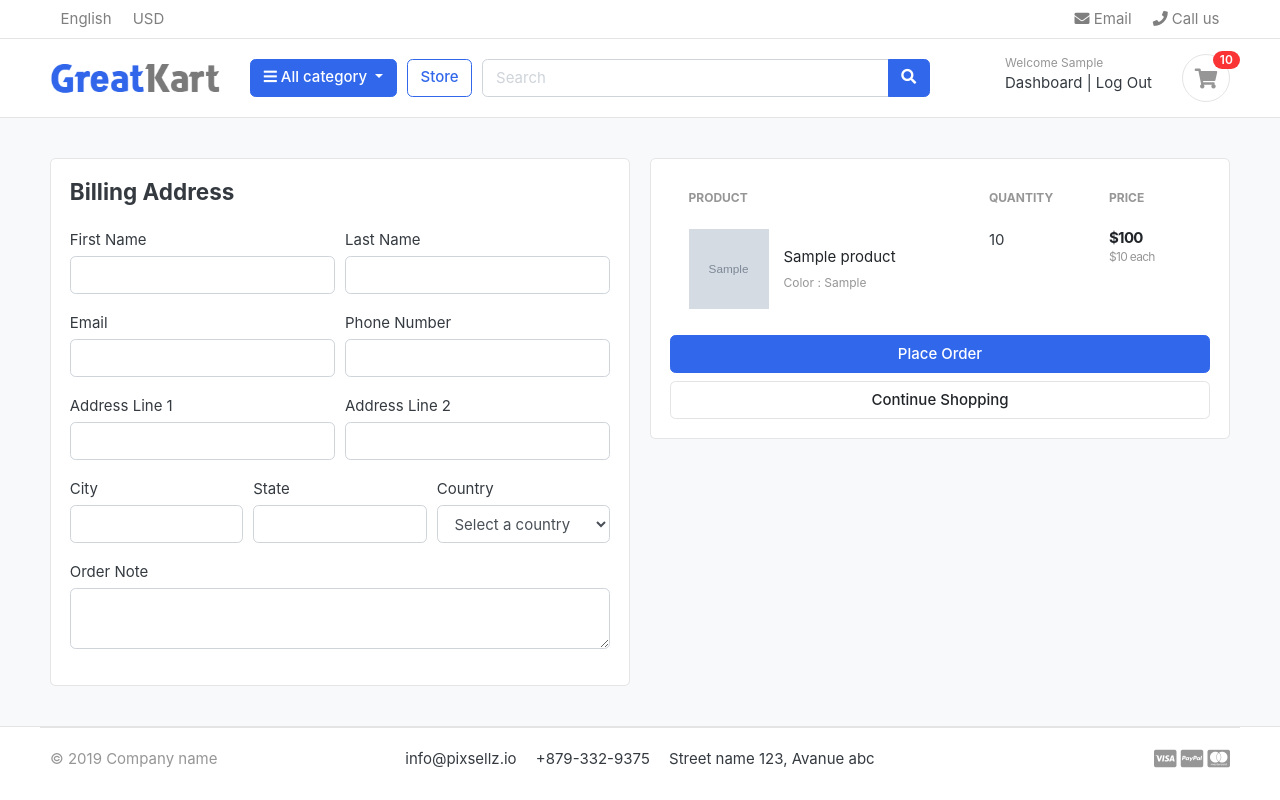
After one commit to umair477/django_e-commerce_website, a Django app: page /cart/checkout/ in a window 1280 px wide. The commit adds this page. Run offline with Django 3.2, Linux system fonts and the light colour scheme; a user stored in the database is signed in; tables that the repository leaves empty hold one stand-in row (values such as "Sample post"); grey boxes marked "Sample" are stand-in pictures; some libraries are stand-ins or nearby versions; some web fonts are replaced.

Commit message:
cart and checkout for logged in users

```diff
--- a/carts/context_processors.py
+++ b/carts/context_processors.py
@@ -8,7 +8,10 @@ def counter(request):
     else:
         try:
             cart = Cart.objects.filter(cart_id=_cart_id(request))
-            cart_items = CartItem.objects.all().filter(cart=cart[:1])
+            if request.user.is_authenticated:
+                cart_items = CartItem.objects.all().filter(user=request.user)
+            else:
+                cart_items = CartItem.objects.all().filter(cart=cart[:1])
             for cart_item in cart_items:
                 cart_count += cart_item.quantity
         except Cart.DoesNotExist:
--- a/carts/models.py
+++ b/carts/models.py
@@ -1,5 +1,6 @@
 from django.db import models
 from store.models import Product, Variation
+from accounts.models import Account
 
 # Create your models here.
 class Cart(models.Model):
@@ -10,9 +11,10 @@ class Cart(models.Model):
         return self.cart_id
 
 class CartItem(models.Model):
+    user = models.ForeignKey(Account, on_delete=models.CASCADE, null=True)
     product = models.ForeignKey(Product, on_delete=models.CASCADE)
     variations = models.ManyToManyField(Variation, blank=True)
-    cart = models.ForeignKey(Cart, on_delete=models.CASCADE)
+    cart = models.ForeignKey(Cart, on_delete=models.CASCADE, null=True)
     quantity = models.IntegerField()
     is_active = models.BooleanField(default=True)
 
--- a/carts/urls.py
+++ b/carts/urls.py
@@ -6,4 +6,5 @@ urlpatterns = [
     path('add_cart/<int:product_id>/', views.add_cart, name='add_cart'),
     path('remove_cart/<int:product_id>/<int:cart_item_id>/', views.remove_cart, name='remove_cart'),
     path('remove_cart_item/<int:product_id>/<int:cart_item_id>/', views.remove_cart_item, name='remove_cart_item'),
+    path('checkout/', views.checkout, name='checkout'),
 ]
--- a/carts/views.py
+++ b/carts/views.py
@@ -2,6 +2,7 @@ from django.shortcuts import render, redirect, get_object_or_404
 from store.models import Product, Variation
 from .models import Cart, CartItem
 from django.core.exceptions import ObjectDoesNotExist
+from django.contrib.auth.decorators import login_required
 from django.http import HttpResponse
 
 # Create your views here.
@@ -12,66 +13,114 @@ def _cart_id(request):
     return cart
 
 def add_cart(request, product_id):
+    current_user = request.user
     product = Product.objects.get(id=product_id)
-    product_variation = []
-    if request.method == 'POST':
-        for item in request.POST:
-            key = item
-            value = request.POST[key]
-            try:
-                variation = Variation.objects.get(product=product, variation_category__iexact=key, variation_value__iexact=value)
-                product_variation.append(variation)
-            except:
-                pass
-    try:
-        cart = Cart.objects.get(cart_id=_cart_id(request))
-    except Cart.DoesNotExist:
-        cart =Cart.objects.create(
-            cart_id = _cart_id(request)
-        )
-    cart.save()
-    is_cart_item_exists = CartItem.objects.filter(product=product, cart=cart).exists()
-    if is_cart_item_exists:
-        cart_item = CartItem.objects.filter(product=product, cart=cart)
-        ex_var_list = []
-        id =[]
-        for item in cart_item:
-            existing_variatons = item.variations.all()
-            ex_var_list.append(list(existing_variatons))
-            id.append(item.id)
+    if current_user.is_authenticated:
+        product_variation = []
+        if request.method == 'POST':
+            for item in request.POST:
+                key = item
+                value = request.POST[key]
+                try:
+                    variation = Variation.objects.get(product=product, variation_category__iexact=key, variation_value__iexact=value)
+                    product_variation.append(variation)
+                except:
+                    pass
+        is_cart_item_exists = CartItem.objects.filter(product=product, user=current_user).exists()
+        if is_cart_item_exists:
+            cart_item = CartItem.objects.filter(product=product, user=current_user)
+            ex_var_list = []
+            id =[]
+            for item in cart_item:
+                existing_variatons = item.variations.all()
+                ex_var_list.append(list(existing_variatons))
+                id.append(item.id)
 
-        print(ex_var_list)
-
-        if product_variation in ex_var_list:
-                #increase the qunatity of the cart item
-                index = ex_var_list.index(product_variation)
-                item_id = id[index]
-                item = CartItem.objects.get(product=product, id=item_id)
-                item.quantity += 1
+            if product_variation in ex_var_list:
+                    #increase the qunatity of the cart item
+                    index = ex_var_list.index(product_variation)
+                    item_id = id[index]
+                    item = CartItem.objects.get(product=product, id=item_id)
+                    item.quantity += 1
+                    item.save()
+            else:
+                item = CartItem.objects.create(product=product, quantity=1, user=current_user)
+                if len(product_variation)>0:
+                    item.variations.clear()
+                    item.variations.add(*product_variation)
                 item.save()
         else:
-            item = CartItem.objects.create(product=product, quantity=1, cart=cart)
+            cart_item = CartItem.objects.create(
+                product = product,
+                quantity = 1,
+                user=current_user,
+            )
             if len(product_variation)>0:
-                item.variations.clear()
-                item.variations.add(*product_variation)
-            item.save()
+                cart_item.variations.clear()
+                cart_item.variations.add(*product_variation)
+            cart_item.save()
+        return redirect('cart')
     else:
-        cart_item = CartItem.objects.create(
-            product = product,
-            quantity = 1,
-            cart =cart,
-        )
-        if len(product_variation)>0:
-            cart_item.variations.clear()
-            cart_item.variations.add(*product_variation)
-        cart_item.save()
-    return redirect('cart')
+        product_variation = []
+        if request.method == 'POST':
+            for item in request.POST:
+                key = item
+                value = request.POST[key]
+                try:
+                    variation = Variation.objects.get(product=product, variation_category__iexact=key, variation_value__iexact=value)
+                    product_variation.append(variation)
+                except:
+                    pass
+        try:
+            cart = Cart.objects.get(cart_id=_cart_id(request))
+        except Cart.DoesNotExist:
+            cart =Cart.objects.create(
+                cart_id = _cart_id(request)
+            )
+        cart.save()
+        is_cart_item_exists = CartItem.objects.filter(product=product, cart=cart).exists()
+        if is_cart_item_exists:
+            cart_item = CartItem.objects.filter(product=product, cart=cart)
+            ex_var_list = []
+            id =[]
+            for item in cart_item:
+                existing_variatons = item.variations.all()
+                ex_var_list.append(list(existing_variatons))
+                id.append(item.id)
+
+            if product_variation in ex_var_list:
+                    #increase the qunatity of the cart item
+                    index = ex_var_list.index(product_variation)
+                    item_id = id[index]
+                    item = CartItem.objects.get(product=product, id=item_id)
+                    item.quantity += 1
+                    item.save()
+            else:
+                item = CartItem.objects.create(product=product, quantity=1, cart=cart)
+                if len(product_variation)>0:
+                    item.variations.clear()
+                    item.variations.add(*product_variation)
+                item.save()
+        else:
+            cart_item = CartItem.objects.create(
+                product = product,
+                quantity = 1,
+                cart =cart,
+            )
+            if len(product_variation)>0:
+                cart_item.variations.clear()
+                cart_item.variations.add(*product_variation)
+            cart_item.save()
+        return redirect('cart')
 
 def remove_cart(request, product_id, cart_item_id):
-    cart = Cart.objects.get(cart_id=_cart_id(request))
     product = get_object_or_404(Product, id=product_id)
     try:
-        cart_item = CartItem.objects.get(product=product, cart=cart, id=cart_item_id)
+        if request.user.is_authenticated:
+            cart_item = CartItem.objects.get(product=product, user=request.user, id=cart_item_id)
+        else:
+            cart = Cart.objects.get(cart_id=_cart_id(request))
+            cart_item = CartItem.objects.get(product=product, cart=cart, id=cart_item_id)
         if cart_item.quantity > 1:
             cart_item.quantity -= 1
             cart_item.save()
@@ -82,19 +131,24 @@ def remove_cart(request, product_id, cart_item_id):
     return redirect('cart')
 
 def remove_cart_item(request, product_id, cart_item_id):
-    cart = Cart.objects.get(cart_id=_cart_id(request))
     product = get_object_or_404(Product, id=product_id)
-    cart_item = CartItem.objects.get(product=product, cart=cart, id=cart_item_id)
+    if request.user.is_authenticated:
+        cart_item = CartItem.objects.get(product=product, user=request.user, id=cart_item_id)
+    else:
+        cart = Cart.objects.get(cart_id=_cart_id(request))
+        cart_item = CartItem.objects.get(product=product, cart=cart, id=cart_item_id)
     cart_item.delete()
     return redirect('cart')
 
-def cart(request, total=0, quantity=0, cart_item=None):
-    cart_items = ''
-    tax = ''
-    grad_total = ''
+def cart(request, total=0, quantity=0, cart_items=None):
     try:
-        cart= Cart.objects.get(cart_id=_cart_id(request))
-        cart_items = CartItem.objects.filter(cart=cart, is_active=True)
+        tax = 0
+        grad_total = 0
+        if request.user.is_authenticated:
+            cart_items = CartItem.objects.filter(user=request.user, is_active=True)
+        else:
+            cart= Cart.objects.get(cart_id=_cart_id(request))
+            cart_items = CartItem.objects.filter(cart=cart, is_active=True)
         for cart_item in cart_items:
             total += (cart_item.product.price * cart_item.quantity)
             quantity += cart_item.quantity
@@ -111,3 +165,30 @@ def cart(request, total=0, quantity=0, cart_item=None):
         'grand_total': grad_total,
     }
     return render(request, 'store/cart.html', context)
+
+@login_required(login_url='login')
+def checkout(request, total=0, quantity=0, cart_items=None):
+    tax = 0
+    grad_total = 0
+    try:
+        if request.user.is_authenticated:
+            cart_items = CartItem.objects.filter(user=request.user, is_active=True)
+        else:
+            cart= Cart.objects.get(cart_id=_cart_id(request))
+            cart_items = CartItem.objects.filter(cart=cart, is_active=True)
+        for cart_item in cart_items:
+            total += (cart_item.product.price * cart_item.quantity)
+            quantity += cart_item.quantity
+        tax = (2*total)/100
+        grad_total = tax + total
+    except ObjectDoesNotExist:
+        pass
+
+    context = {
+        'total':total,
+        'quantity':quantity,
+        'cart_items':cart_items,
+        'tax': tax,
+        'grand_total': grad_total,
+    }
+    return render(request, 'store/checkout.html', context)
--- /dev/null
+++ b/static/js/custom.js
@@ -0,0 +1,13 @@
+// Fetch the JSON data containing country names and codes
+fetch('https://restcountries.com/v3.1/all')
+        .then(response => response.json())
+        .then(data => {
+            const countrySelect = document.getElementById('countrySelect');
+            data.forEach(country => {
+                const option = document.createElement('option');
+                option.value = country.name.common;
+                option.text = country.name.common;
+                countrySelect.appendChild(option);
+            });
+        })
+        .catch(error => console.error('Error loading countries:', error));
--- a/templates/base.html
+++ b/templates/base.html
@@ -26,6 +26,7 @@
 
 <!-- custom javascript -->
 <script src="{% static 'js/script.js' %}" type="text/javascript"></script>
+<script src="{% static 'js/custom.js' %}" type="text/javascript"></script>
 
 <script type="text/javascript">
 /// some script
--- a/templates/store/cart.html
+++ b/templates/store/cart.html
@@ -98,7 +98,7 @@
                 <p class="text-center mb-3">
                     <img src="{% static './images/misc/payments.png' %}" height="26">
                 </p>
-                <a href="./place-order.html" class="btn btn-primary btn-block"> Checkout </a>
+                <a href="{% url 'checkout' %}" class="btn btn-primary btn-block"> Checkout </a>
                 <a href="{% url 'store' %}" class="btn btn-light btn-block">Continue Shopping</a>
             </div> <!-- card-body.// -->
             </div> <!-- card.// -->
--- /dev/null
+++ b/templates/store/checkout.html
@@ -0,0 +1,132 @@
+{% extends 'base.html' %}
+{% load static %}
+
+{% block content %}
+<section class="section-content padding-y bg">
+    <div class="container">
+
+    <!-- ============================ COMPONENT 1 ================================= -->
+
+    <div class="row">
+        <aside class="col-lg-6">
+    <div class="card">
+        <div class="card-body">
+            <h4 class="card-title mb-4">Billing Address</h4>
+            <form action="" method="post">
+                {% csrf_token %}
+                <div class="form-row">
+                    <div class="col form-group">
+                        <label for="">First Name</label>
+                        <input type="text" name="first_name" class="form-control" required>
+                    </div>
+                    <div class="col form-group">
+                        <label for="">Last Name</label>
+                        <input type="text" name="last_name" class="form-control" required>
+                    </div>
+                </div>
+                <div class="form-row">
+                    <div class="col form-group">
+                        <label for="">Email</label>
+                        <input type="email" name="email" class="form-control" required>
+                    </div>
+                    <div class="col form-group">
+                        <label for="">Phone Number</label>
+                        <input type="text" name="phone" class="form-control" required>
+                    </div>
+                </div>
+                <div class="form-row">
+                    <div class="col form-group">
+                        <label for="">Address Line 1</label>
+                        <input type="text" name="address_line_1" class="form-control" required>
+                    </div>
+                    <div class="col form-group">
+                        <label for="">Address Line 2</label>
+                        <input type="text" name="address_line_2" class="form-control">
+                    </div>
+                </div>
+                <div class="form-row">
+                    <div class="col form-group">
+                        <label for="">City</label>
+                        <input type="text" name="city" class="form-control" required>
+                    </div>
+                    <div class="col form-group">
+                        <label for="">State</label>
+                        <input type="text" name="state" class="form-control" required>
+                    </div>
+                    <div class="col form-group">
+                        <label for="">Country</label>
+                        <select id="countrySelect" class="form-control">
+                            <option value="">Select a country</option>
+                        </select>
+                    </div>
+                </div>
+                <div class="form-row">
+                    <div class="col form-group">
+                        <label for="">Order Note</label>
+                       <textarea name="order_note" rows="2" class="form-control"></textarea>
+                    </div>
+                </div>
+
+        </div>
+
+    </div> <!-- card.// -->
+
+        </aside> <!-- col.// -->
+        <aside class="col-lg-6">
+
+            <div class="card">
+            <div class="card-body">
+                <table class="table table-borderless table-shopping-cart">
+                    <thead class="text-muted">
+                    <tr class="small text-uppercase">
+                      <th scope="col">Product</th>
+                      <th scope="col" width="120">Quantity</th>
+                      <th scope="col" width="120">Price</th>
+                    </tr>
+                    </thead>
+                    <tbody>
+                    {% for cart_item in cart_items %}
+                    <tr>
+                        <td>
+                            <figure class="itemside align-items-center">
+                                <div class="aside"><img src="{{cart_item.product.images.url}}" class="img-sm"></div>
+                                <figcaption class="info">
+                                    <a href="{{ cart_item.product.get_url }}" class="title text-dark">{{cart_item.product.product_name}}</a>
+                                    <p class="text-muted small">
+                                        {% if cart_item.variations.all %}
+                                            {% for item in cart_item.variations.all %}
+                                                {{item.variation_category|capfirst}} : {{item.variation_value|capfirst}} <br>
+                                            {% endfor %}
+                                        {% endif %}
+                                    </p>
+                                </figcaption>
+                            </figure>
+                        </td>
+                        <td>
+                            <label for="">{{cart_item.quantity}}</label>
+                        </td>
+                        <td>
+                            <div class="price-wrap">
+                                <var class="price">${{cart_item.sub_total}}</var>
+                                <small class="text-muted"> ${{cart_item.product.price}} each </small>
+                            </div> <!-- price-wrap .// -->
+                        </td>
+                    </tr>
+                    {% endfor %}
+                    </tbody>
+                    </table>
+                <button type="submit" name="submit" class="btn btn-primary btn-block">Place Order</button>
+                <a href="{% url 'store' %}" class="btn btn-light btn-block">Continue Shopping</a>
+            </form>
+            </div> <!-- card-body.// -->
+            </div> <!-- card.// -->
+
+    </aside> <!-- col.// -->
+
+    </div> <!-- row.// -->
+    <!-- ============================ COMPONENT 1 END .// ================================= -->
+
+    </div> <!-- container .//  -->
+    </section>
+    <!-- ========================= SECTION CONTENT END// ========================= -->
+{% endblock %}
```
Also changed, not shown: accounts/views.py (+46 -2 lines), carts/migrations/0003_auto_20230806_1621.py (added), store/migrations/0003_auto_20230806_1621.py (added).
